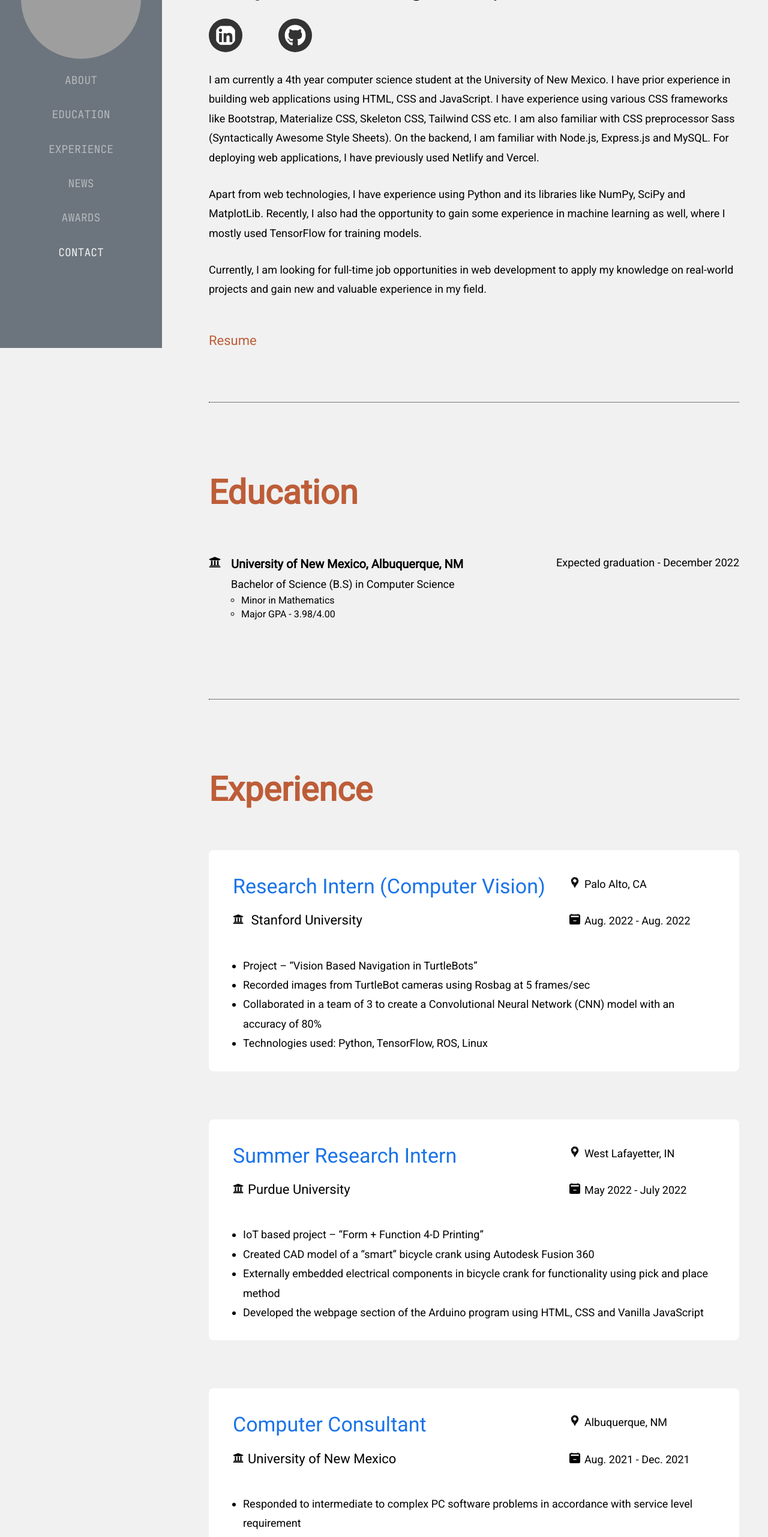
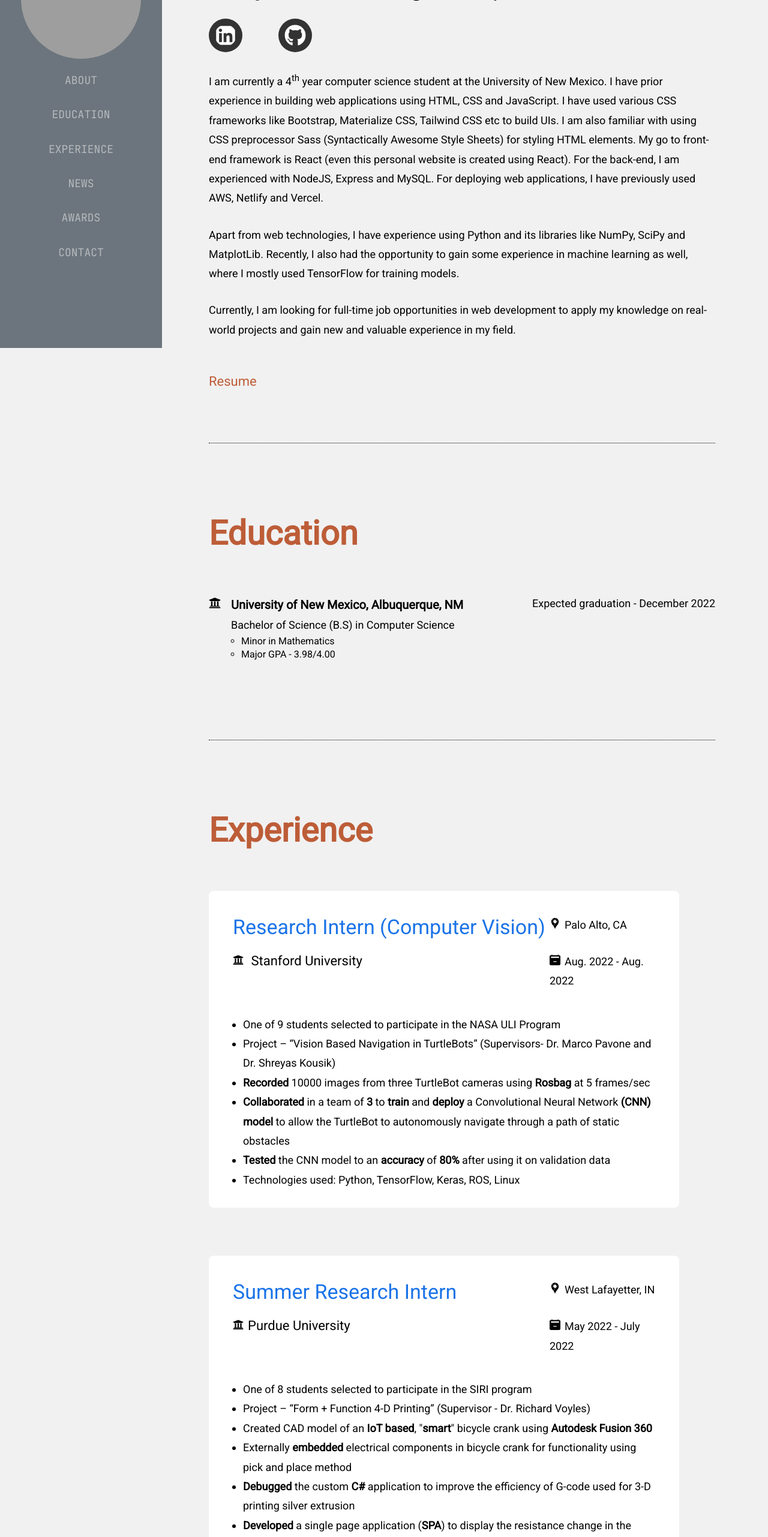
Before and after one commit to SHASWAT2000-loves-logic/Personal-Website, a React (Create React App) app: page / in a window 1280 px wide. Shown: the part 220-2782 px from the top of the page at 60% size. Built offline with nearby package versions, Linux system fonts and the light colour scheme; grey boxes are pictures that could not be loaded.

Commit message:
upated experience section

```diff
--- a/package.json
+++ b/package.json
@@ -16,8 +16,10 @@
     "react-hook-form": "^7.34.2",
     "react-icons": "^4.4.0",
     "react-pdf": "^5.7.2",
+    "react-router-dom": "^6.3.0",
     "react-scripts": "5.0.1",
     "react-scroll": "^1.8.7",
+    "react-scrollspy": "^3.4.3",
     "react-toastify": "^9.0.8",
     "web-vitals": "^2.1.4"
   },
--- a/src/App.js
+++ b/src/App.js
@@ -17,12 +17,12 @@ import Experience from "./components/Experience";
 import News from "./components/News";
 import Awards from "./components/Awards";
 import Contact from "./components/Contact";
+import { useEffect } from "react";
 function App() {
   // when the page is refreshed the user will be directly taken to the top of the page
-
-  window.onbeforeunload = () => {
+  useEffect(() => {
     window.scrollTo(0, 0);
-  };
+  }, []);
 
   return (
     <div id="personal_website">
--- a/src/components/About.jsx
+++ b/src/components/About.jsx
@@ -9,7 +9,7 @@ function About() {
       <p className="short_intro">Undergraduate CS student @ University of New Mexico</p>
       <a href="http://linkedin.com/in/shaswat-shukla/" target="_blank"><FaLinkedin className="about_icons"/></a>
       <a href="https://github.com/SHASWAT2000-loves-logic" target="_blank"><FaGithub className="about_icons"/></a>
-      <p>I am currently a 4th year computer science student at the University of New Mexico. I have prior experience in building web applications using HTML, CSS and JavaScript. I have experience using various CSS frameworks like Bootstrap, Materialize CSS, Skeleton CSS, Tailwind CSS etc. I am also familiar with CSS preprocessor Sass (Syntactically Awesome Style Sheets). On the backend, I am familiar with Node.js, Express.js and MySQL. For deploying web applications, I have previously used Netlify and Vercel. </p>
+      <p>I am currently a 4<sup>th</sup> year computer science student at the University of New Mexico. I have prior experience in building web applications using HTML, CSS and JavaScript. I have used various CSS frameworks like Bootstrap, Materialize CSS, Tailwind CSS etc to build UIs. I am also familiar with using CSS preprocessor Sass (Syntactically Awesome Style Sheets) for styling HTML elements. My go to front-end framework is React (even this personal website is created using React). For the back-end, I am experienced with NodeJS, Express and MySQL. For deploying web applications, I have previously used AWS, Netlify and Vercel. </p>
       <br />
       <p>Apart from web technologies, I have experience using Python and its libraries like NumPy, SciPy and MatplotLib. Recently, I also had the opportunity to gain some experience in machine learning as well, where I mostly used TensorFlow for training models.</p>
       <br />
--- a/src/components/Experience.jsx
+++ b/src/components/Experience.jsx
@@ -19,10 +19,12 @@ function Experience() {
           <div className="dates"><BsFillCalendar2MinusFill className="card_icon"/>Aug. 2022 - Aug. 2022</div>
         </div>
         <ul className="position_description">
-                <li>Project – “Vision Based Navigation in TurtleBots”</li>
-                <li>Recorded images from TurtleBot cameras using Rosbag at 5 frames/sec  </li>
-                <li>Collaborated in a team of 3 to create a Convolutional Neural Network (CNN) model with an accuracy of 80%</li>
-                <li>Technologies used: Python, TensorFlow, ROS, Linux </li>
+          <li>One of 9 students selected to participate in the NASA ULI Program</li>
+          <li>Project – “Vision Based Navigation in TurtleBots” (Supervisors- Dr. Marco Pavone and Dr. Shreyas Kousik)</li>
+          <li><span className="bold">Recorded</span> 10000 images from three TurtleBot cameras using <span className="bold">Rosbag</span> at 5 frames/sec</li>
+          <li><span className="bold">Collaborated</span> in a team of <span className="bold">3</span> to <span className="bold">train</span> and <span className="bold">deploy</span> a Convolutional Neural Network <span className="bold">(CNN) model</span> to allow the TurtleBot to autonomously navigate through a path of static obstacles</li>
+          <li><span className="bold">Tested</span> the CNN model to an <span className="bold">accuracy</span> of <span className="bold">80%</span> after using it on validation data</li>
+          <li>Technologies used: Python, TensorFlow, Keras, ROS, Linux </li>
         </ul>
       </div>
 
@@ -36,10 +38,12 @@ function Experience() {
           <div className="dates"><BsFillCalendar2MinusFill className="card_icon"/>May 2022 - July 2022</div>
         </div>
         <ul className="position_description">
-                <li>IoT based project – “Form + Function 4-D Printing”</li>
-                <li>Created CAD model of a “smart” bicycle crank using Autodesk Fusion 360</li>
-                <li>Externally embedded electrical components in bicycle crank for functionality using pick and place method</li>
-                <li>Developed the webpage section of the Arduino program using HTML, CSS and Vanilla JavaScript</li>
+          <li>One of 8 students selected to participate in the SIRI program</li>
+          <li>Project – “Form + Function 4-D Printing” (Supervisor - Dr. Richard Voyles)</li>
+          <li>Created CAD model of an <span className="bold">IoT based</span>, "<span className="bold">smart</span>" bicycle crank using <span className="bold">Autodesk Fusion 360</span></li>
+          <li>Externally <span className="bold">embedded</span> electrical components in bicycle crank for functionality using pick and place method</li>
+          <li><span className="bold">Debugged</span> the custom <span className="bold">C#</span> application to improve the efficiency of G-code used for 3-D printing silver extrusion</li>
+          <li><span className="bold">Developed</span> a single page application (<span className="bold">SPA</span>) to display the resistance change in the bicycle crank using <span className="bold">HTML</span>, <span className="bold">CSS</span> and <span className="bold">Vanilla JavaScript</span></li>
         </ul>
       </div>
 
@@ -53,9 +57,10 @@ function Experience() {
           <div className="dates"><BsFillCalendar2MinusFill className="card_icon"/>Aug. 2021 - Dec. 2021</div>
         </div>
         <ul className="position_description">
-                <li>Responded to intermediate to complex PC software problems in accordance with service level requirement</li>
-                <li>Performed computer hardware diagnostic, troubleshooting operating systems and internet connection issues</li>
-                <li>Provided assistance and training on a wide variety of software to students and faculty on Windows and Mac computing environments</li>
+          <li><span className="bold">Responded</span> to intermediate to complex PC software problems in accordance with service level requirement</li>
+          <li><span className="bold">Performed</span> computer hardware diagnostic, troubleshooting operating systems and internet connection issues</li>
+          <li><span className="bold">Assisted</span> and <span className="bold">trained</span> students and faculty on how to run wide variety of software on Windows and Mac computing environments</li>
+          <li>Carried out routine sofwtare checks and hardware repairs as required</li>
         </ul>
       </div>
 
@@ -69,10 +74,11 @@ function Experience() {
           <div className="dates"><BsFillCalendar2MinusFill className="card_icon"/>May 2021 - July 2021</div>
         </div>
         <ul className="position_description">
-                <li>Project- “Algorithms for Resilient Coordination and Situational Awareness in Swarm Robotics”</li>
-                <li>Wrote Python scripts for simulating various task allocation algorithms used for assigning tasks to robots</li>
-                <li>Used NetworkX, NumPy, SciPy and MatplotLib packages in Python to create and visualize coordination in networks of robots in a simulated environment </li>
-                <li>Created and deployed a MATLAB simulation to analyze and plot the time taken by the robots to agree on tasks using consensus algorithms in a discrete time model</li>
+          <li>One of 11 students selected to participate in the SIRI program</li>
+          <li>Project- “<span className="bold">Algorithms</span> for Resilient Coordination and Situational Awareness in Swarm <span className="bold">Robotics</span>” (Supervisor- Dr. Shreyas Sundaram)</li>
+          <li>Wrote <span className="bold">Python</span> scripts for simulating various task allocation algorithms used for assigning tasks to robots</li>
+          <li>Used <span className="bold">NetworkX</span>, <span className="bold">NumPy</span>, <span className="bold">SciPy</span> and <span className="bold">MatplotLib</span> packages in Python to create and visualize coordination in networks of robots in a simulated environment </li>
+          <li><span className="bold">Created</span> and <span className="bold">deployed</span> a Python simulation to analyze and plot the time taken by the robots to agree on tasks using consensus algorithms in a discrete time model</li>
          </ul>
       </div>
 
@@ -86,10 +92,10 @@ function Experience() {
           <div className="dates"><BsFillCalendar2MinusFill className="card_icon"/>Jan. 2021 - Present</div>
         </div>
         <ul className="position_description">
-                <li>Tutored Calculus I, II, III and General Physics I and II</li>
-                <li>Assisted students with homework</li>
+          <li><span className="bold">Tutored</span> Calculus I, II, III and General Physics I and II</li>
+          <li><span className="bold">Assisted</span> students with homework</li>
           <li>Went over quiz problems with students</li>
-                <li>Enhanced tutoring skills through weekly-trainings and feedback</li>
+          <li><span className="bold">Enhanced</span> tutoring skills through weekly trainings and feedback</li>
         </ul>
       </div>
 
--- a/src/components/Sidebar.jsx
+++ b/src/components/Sidebar.jsx
@@ -1,93 +1,20 @@
 // Sidebar component is the left side navbar of the website, which is positioned fixed.
 
-import {useState} from "react"
 import {Link} from "react-scroll"
 
 function Sidebar() {
-
-  // we have 6 states for links to each individual component
-
-  const [link1, setLink1] = useState(true);
-  const [link2, setLink2] = useState(false);
-  const [link3, setLink3] = useState(false);
-  const [link4, setLink4] = useState(false);
-  const [link5, setLink5] = useState(false);
-  const [link6, setLink6] = useState(false);
-
-  // By checking the scroll position of the user, we will highlight the link to the component the user is in
-
-  const changeNavbarColor =() =>{
-    // user in about section
-    if(window.scrollY>0 && window.scrollY<=570){
-      setLink1(true);
-      setLink2(false);
-      setLink3(false);
-      setLink4(false);
-      setLink5(false);
-      setLink6(false);
-    }
-    // user in education section
-    else if(window.scrollY>570 && window.scrollY<1070){
-      setLink1(false);
-      setLink2(true);
-      setLink3(false);
-      setLink4(false);
-      setLink5(false);
-      setLink6(false);
-    }
-    //user in experience section
-    else if(window.scrollY>=1070 && window.scrollY<3300){
-      setLink1(false);
-      setLink2(false);
-      setLink3(true);
-      setLink4(false);
-      setLink5(false);
-      setLink6(false);
-    }
-    // user in news and updates section
-    else if(window.scrollY>=3300 && window.scrollY<3950){
-      setLink1(false);
-      setLink2(false);
-      setLink3(false);
-      setLink4(true);
-      setLink5(false);
-      setLink6(false);
-    }
-    //user in awards section
-    else if(window.scrollY>=3950 && window.scrollY<4300){
-      setLink1(false);
-      setLink2(false);
-      setLink3(false);
-      setLink4(false);
-      setLink5(true);
-      setLink6(false);
-    }
-    // user in contact section
-    else if(window.scrollY>=4300){
-      setLink1(false);
-      setLink2(false);
-      setLink3(false);
-      setLink4(false);
-      setLink5(false);
-      setLink6(true);
-    }
-  }
-
-  // event listner to catch the scroll event. On the basis of scrollY, we will determine the component the user is in
-
-  window.addEventListener("scroll", changeNavbarColor);
-
   return (
     <div className="sidebar">
       <nav>
         <ul className="navbar">
           <img src={require("../images/Personal_Photo.png")} alt="Something went wrong" />
-          <li><Link activeClass="active" to="about" spy={true} smooth={true} offset={-50} duration={1000} className={`${link1 && "active_link"}`}>About</Link></li>
-          <li><Link activeClass="active" to="education" spy={true} smooth={true} offset={-50} duration={1000} className={`${link2 && "active_link"}`}>Education</Link></li>
-          <li><Link activeClass="active" to="experience" spy={true} smooth={true} offset={-50} duration={1000} className={`${link3 && "active_link"}`}>Experience</Link></li>
-          <li><Link activeClass="active" to="news" spy={true} smooth={true} offset={-50} duration={1000} className={`${link4 && "active_link"}`}>News</Link></li>
-          <li><Link activeClass="active" to="awards" spy={true} smooth={true} offset={-50} duration={1000} className={`${link5 && "active_link"}`}>Awards</Link></li>
-          <li><Link activeClass="active" to="contact" spy={true} smooth={true} offset={-50} duration={1000} className={`${link6 && "active_link"}`}>Contact</Link></li>
+          <li><Link activeClass="active" to="about" spy={true} smooth={true} offset={0} duration={1000}>About</Link></li>
+          <li><Link activeClass="active" to="education" spy={true} smooth={true} offset={0} duration={1000}>Education</Link></li>
+          <li><Link activeClass="active" to="experience" spy={true} smooth={true} offset={0} duration={1000}>Experience</Link></li>
+          <li><Link activeClass="active" to="news" spy={true} smooth={true} offset={0} duration={1000}>News</Link></li>
+          <li><Link activeClass="active" to="awards" spy={true} smooth={true} offset={0} duration={1000}>Awards</Link></li>
+          <li><Link activeClass="active" to="contact" spy={true} smooth={true} offset={0} duration={1000}>Contact</Link></li>
+
         </ul>
       </nav>
     </div>
--- a/src/index.css
+++ b/src/index.css
@@ -30,10 +30,11 @@ a{
 
 /* General styling for all the content */
 
-body{
+html,body{
   background-color: #f1f1f1;
   font-family: 'Roboto', sans-serif;
   line-height: 1.8;
+  /* scroll-behavior: smooth; */
 }
 
 /* Sidebar is positioned fixed at the left side */
@@ -121,15 +122,15 @@ h1{
 .contact_section
 {
   margin-bottom: 100px;
+  margin-right: 40px;
   border-bottom: 1px dotted;
   padding-bottom: 30px;
 }
 
 /* Styling the link to the component where the user is currently */
-/* This is dynamically done using JavaScript */
 
-.active_link{
-  color:#f1f1f1;
+.active{
+  color: #f1f1f1;
 }
 
 
@@ -137,6 +138,7 @@ h1{
 
 .about_section{
   padding-bottom: 80px;
+  text-align: left;
 }
 
 .short_intro{
@@ -226,6 +228,7 @@ h1{
   border-radius: 8px;
   -webkit-box-shadow: 0 0 2px #f0f0f0;
   box-shadow: 0 0 2px #f0f0f0;
+  margin-right: 60px;
   margin-bottom: 80px;
 }
 
@@ -233,7 +236,7 @@ h1{
 
 .card_grid{
   display: grid;
-  grid-template-columns: 3fr 1.3fr;
+  grid-template-columns: 3fr 1fr;
   margin-bottom: 40px;
 }
 
@@ -365,3 +368,7 @@ input:focus, textarea:focus{
   color: red;
   margin-top: 10px;
 }
+
+.bold{
+  font-weight: bold;
+}
```
Also changed, not shown: 1 other file (tests, documents, lock files or other folders). Lines whose indentation alone changed are shown as unchanged.
